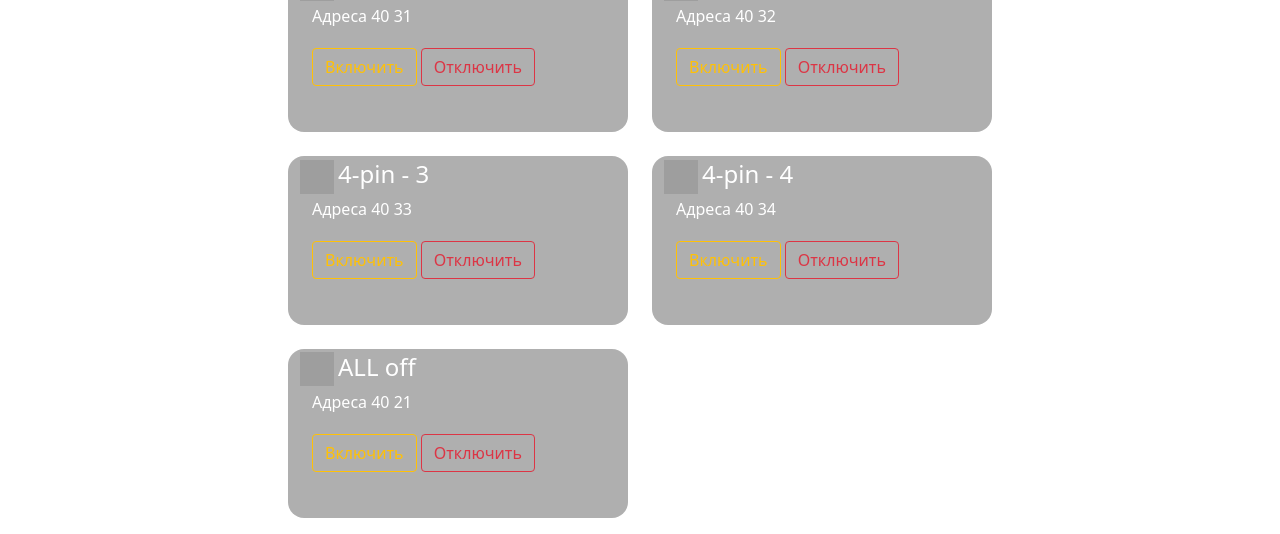
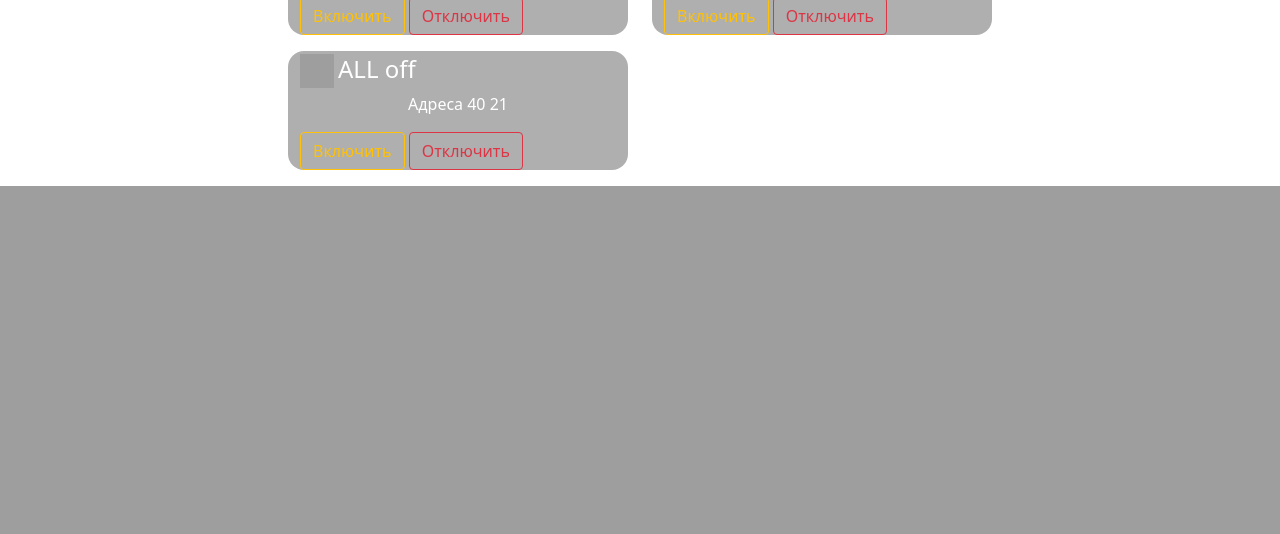
Before and after one commit to MaksoN12340987/RASBERRY, a Django app: page /supply/home/ in a window 1280 px wide. Shown: the part 831-1365 px from the top of the page. After the commit the page ends 1017 px from the top, so only its background shows below. Run offline with Django 5.2, Linux system fonts and the light colour scheme; data comes from the database, SQL or seed files in the repository; parts of the project's set-up code (start-up, migrations or seed data) failed here and were passed over; some libraries are stand-ins or nearby versions; grey boxes are pictures that could not be loaded.

Commit message:
redact home

```diff
--- a/supply/templates/supply/home.html
+++ b/supply/templates/supply/home.html
@@ -20,21 +20,21 @@
 
         <div class="container bg-item text-white-card mb-3 rounded-4">
 
-          <div class="d-flex align-items-center mt-2">
+          <div class="d-flex align-items-center">
             <img src="/media/{{ switch.image }}" alt="" width="34" height="34" class="d-inline-block">
             <div class="flex-grow-0"><h4 class="mt-1 ms-1">{{ switch.name }}</h4></div>
           </div>
 
-          <div class="container text-start" style="height: 8rem;">
+          <!-- <div class="container text-start" style="height: 8rem;"> -->
 
             <p>Адреса  {{ switch.adres_board }}  {{ switch.adres_registr }}</p>
 
-            <form method="get" class="text-start mb-1">
+            <form method="get" class="text-start">
               {% csrf_token %}
-              <a href="{% url 'supply:turn_on' switch.pk %}" class="btn btn-outline-warning rounded-1 mt-1">
+              <a href="{% url 'supply:turn_on' switch.pk %}" class="btn btn-outline-warning rounded-1">
                             Включить
               </a>
-              <a href="{% url 'supply:turn_off' switch.pk %}" class="btn btn-outline-danger rounded-1 mt-1">
+              <a href="{% url 'supply:turn_off' switch.pk %}" class="btn btn-outline-danger rounded-1">
                             Отключить
               </a>
               <!-- <a href="{% url 'supply:update' switch.pk %}" class="btn btn-top-line">
@@ -42,7 +42,7 @@
               </a> -->
             </form>
 
-          </div>
+          <!-- </div> -->
         </div>
 
       </div>
```
